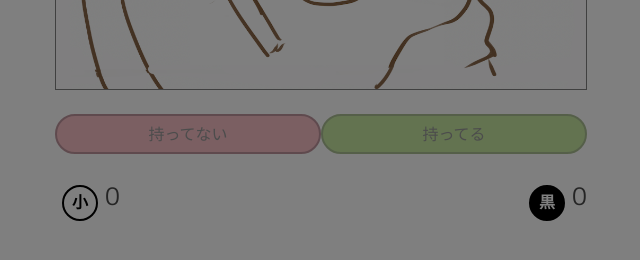
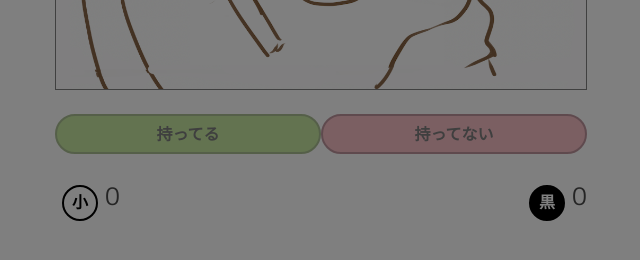
Before and after one commit to atskae/kobukuro-guitar-pick-game, a plain HTML site: page index.html in a window 1280 px wide. Shown: the part 444-704 px from the top of the page, without its empty margins (319-959 px from the left). Drawn offline with nearby package versions, Linux system fonts and the light colour scheme.

Commit message:
Fix hover button and order

```diff
--- a/css/style.css
+++ b/css/style.css
@@ -32,7 +32,13 @@ body {
     -ms-transform: translate(-50%,-50%);
 }
 
-#not_have_it:hover {
+#have_it, #not_have_it {
+    font-family: 'M PLUS Rounded 1c', sans-serif;
+    font-weight: bold;
+    color: black;
+}
+
+#have_it:hover, #not_have_it:hover {
     background-image: linear-gradient(rgba(0, 0, 0, 0.10) 0 0);
 }
 
--- a/index.html
+++ b/index.html
@@ -57,8 +57,8 @@
           <!-- Buttons -->
           <div class="block">
             <div class="field is-grouped">
+              <button class="button is-rounded is-fullwidth" id="have_it" onclick="buttonAction(this.id)" style="background-color: #90d145; border:2px solid #5a822b">持ってる</button>
               <button class="button is-rounded is-fullwidth" id="not_have_it" onclick="buttonAction(this.id)" style="background-color: #f0818d; border: 2px solid #822f40">持ってない</button>
-              <button class="button is-rounded is-fullwidth" id="have_it" onclick="buttonAction(this.id)" style="background-color: #90d145; border:2px solid #5a822b">持ってる</button>
             </div>
           </div>
 
```
